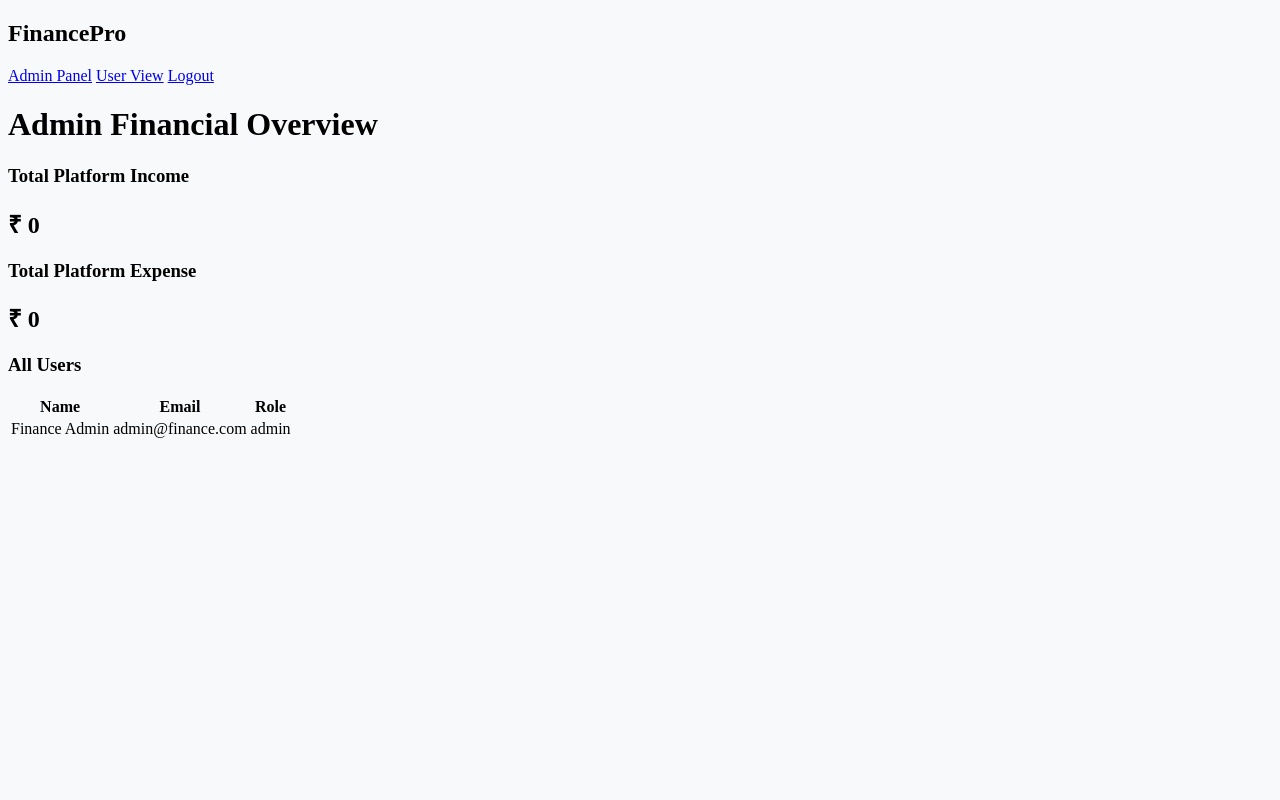
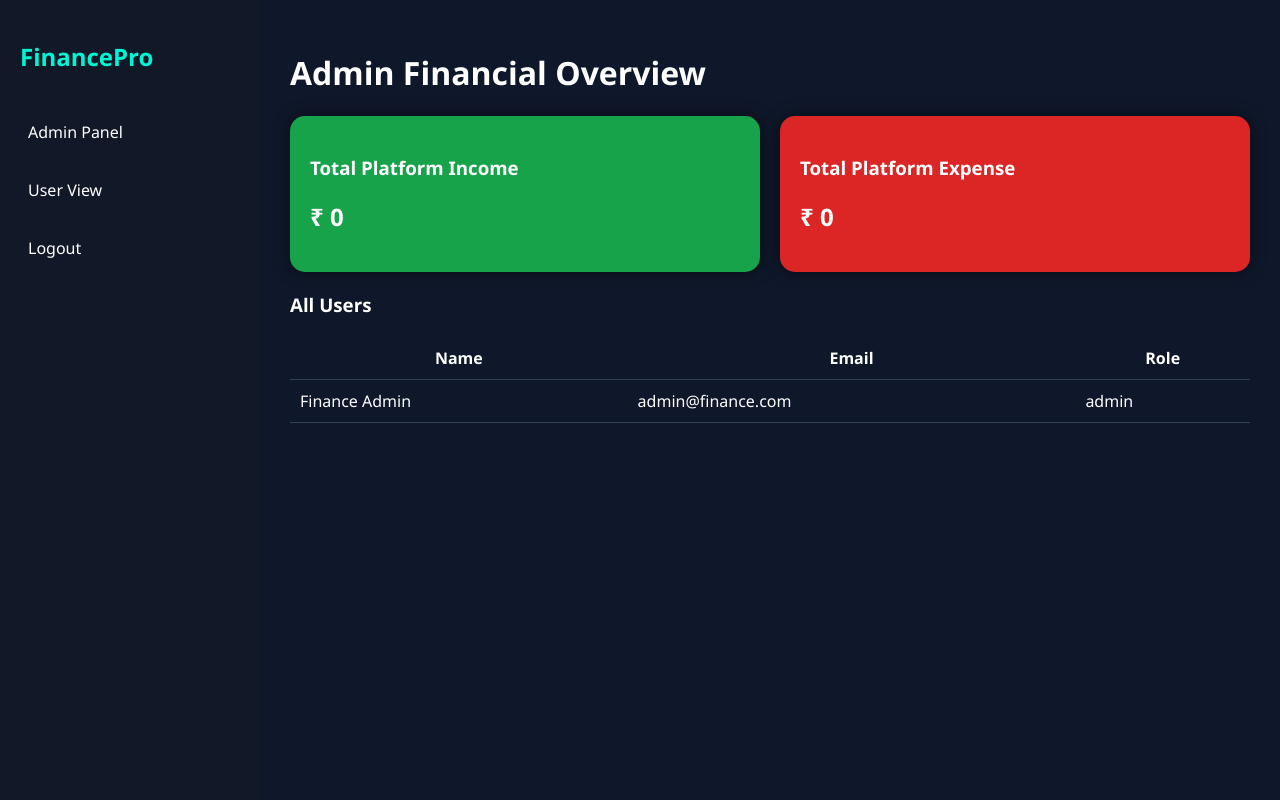
Before and after one commit to ankit18006/Smart-Finance-Dashboard-System, a Flask app: page /admin in a window 1280 px wide. Run offline with Flask 3, Linux system fonts and the light colour scheme; the visitor is signed in with stand-in values (Sample User, id 1); data comes from the database, SQL or seed files in the repository; data that the repository does not hold is empty.

Commit message:
Revamp CSS styles for dark theme layout

```diff
--- a/static/style.css
+++ b/static/style.css
@@ -1,11 +1,103 @@
-body {
-background: #f8f9fa;
+body{
+background:#0f172a;
+color:white;
+margin:0;
+font-family:Segoe UI;
 }
 
-.card {
-border-radius: 12px;
+.layout{
+display:flex;
+min-height:100vh;
 }
 
-.progress {
-height: 25px;
+.sidebar{
+width:220px;
+background:#111827;
+padding:20px;
+display:flex;
+flex-direction:column;
 }
+
+.sidebar h2{
+color:#00f5d4;
+margin-bottom:30px;
+}
+
+.sidebar a{
+color:white;
+text-decoration:none;
+margin:10px 0;
+padding:8px;
+border-radius:6px;
+}
+
+.sidebar a:hover{
+background:#1e293b;
+}
+
+.main{
+flex:1;
+padding:30px;
+}
+
+.cards{
+display:flex;
+gap:20px;
+flex-wrap:wrap;
+margin-bottom:20px;
+}
+
+.card{
+flex:1;
+padding:20px;
+border-radius:15px;
+box-shadow:0 0 15px rgba(0,0,0,0.5);
+}
+
+.green{background:#16a34a;}
+.red{background:#dc2626;}
+.blue{background:#2563eb;}
+
+.form-box{
+background:#1e293b;
+padding:20px;
+border-radius:15px;
+margin-bottom:20px;
+}
+
+input, select{
+display:block;
+width:90%;
+margin:10px auto;
+padding:10px;
+background:#0f172a;
+border:1px solid #334155;
+color:white;
+border-radius:8px;
+}
+
+button{
+background:#00f5d4;
+border:none;
+padding:10px 20px;
+border-radius:8px;
+cursor:pointer;
+}
+
+table{
+width:100%;
+border-collapse:collapse;
+margin-top:20px;
+}
+
+th, td{
+padding:10px;
+border-bottom:1px solid #334155;
+}
+
+.alert{
+background:#dc2626;
+padding:10px;
+border-radius:8px;
+margin-bottom:20px;
+}
```
